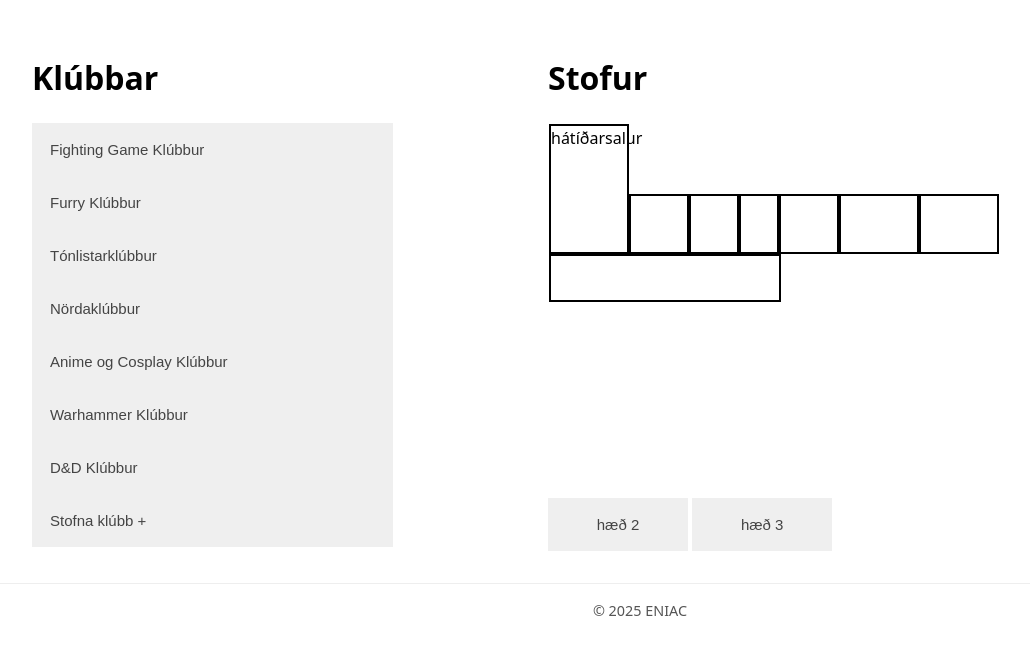
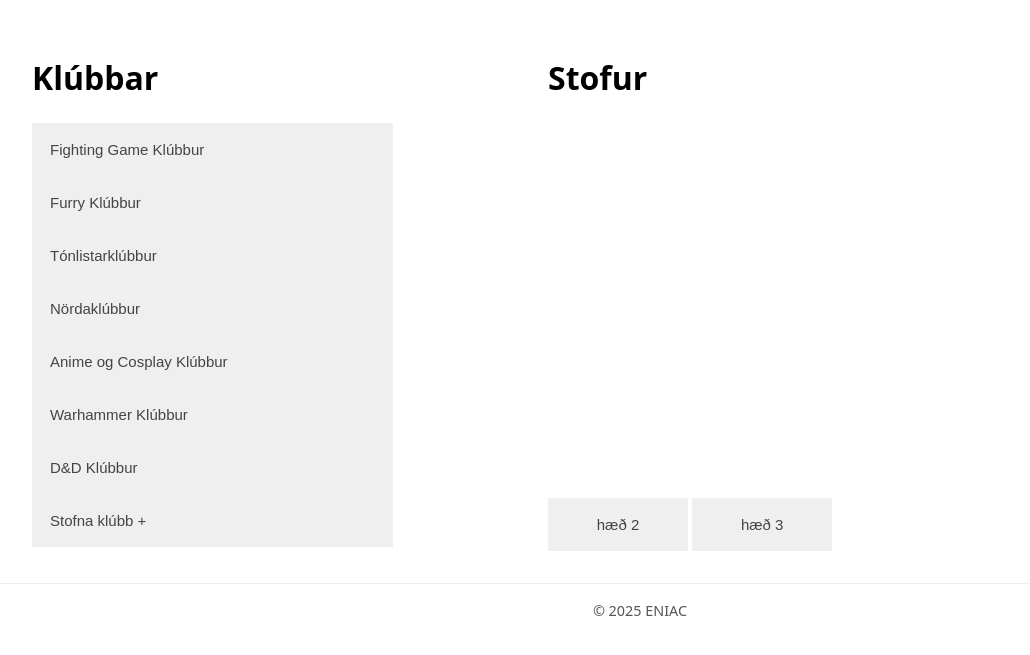
Before and after one commit to Supermage6/VEF-3V-05DU-eniac, a Flask app: page /klubbar in a window 1280 px wide. Shown: the part 76-731 px from the top of the page, without its empty margins (0-1030 px from the left). Run offline with Flask 3, Linux system fonts and the light colour scheme.

Commit message:
skolamap svg

```diff
--- a/templates/klubbar.html
+++ b/templates/klubbar.html
@@ -18,18 +18,6 @@
         <div>
             <h1>Stofur</h1>
             <div class="stofur">
-                <div style="display: flex; align-items: flex-end;">
-                    <div style="border: 2px solid black; width: 80px; height: 130px;">hátíðarsalur</div>
-                    <div style="border: 2px solid black; width: 60px; height: 60px;"></div>
-                    <div style="border: 2px solid black; width: 50px; height: 60px;"></div>
-                    <div style="border: 2px solid black; width: 40px; height: 60px;"></div>
-                    <div></div>
-                    <div style="border: 2px solid black; width: 60px; height: 60px;"></div>
-                    <div style="border: 2px solid black; width: 80px; height: 60px;"></div>
-                    <div style="border: 2px solid black; width: 80px; height: 60px;"
-                    <div style="border: 2px solid black; width: 60px; height: 60px;"></div>
-                </div>
-                <div style="border: 2px solid black; width: 14.5rem; height: 3rem;"></div>
             </div>
             <button class="floor">hæð 2</button> <button class="floor">hæð 3</button>
         </div>
```
